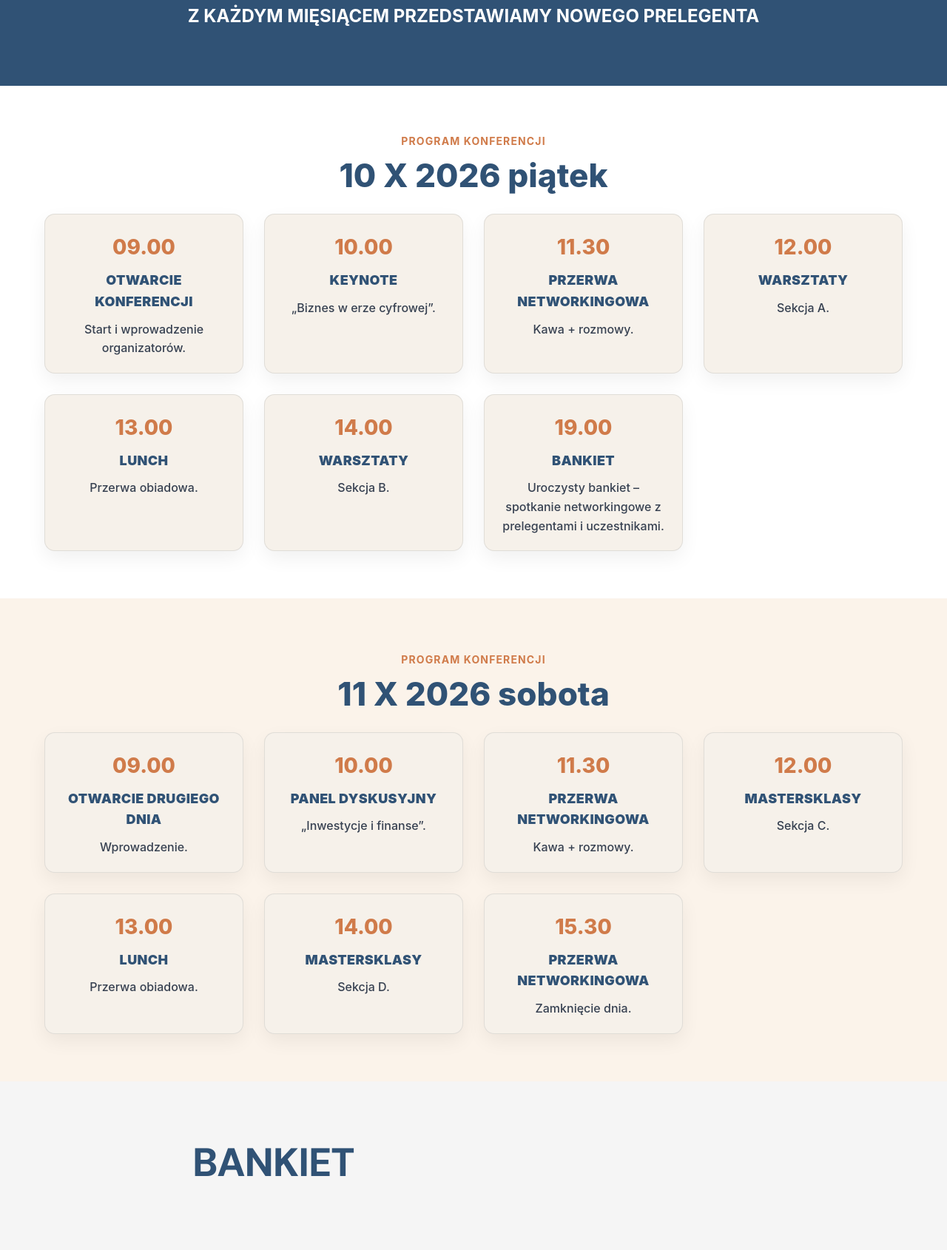
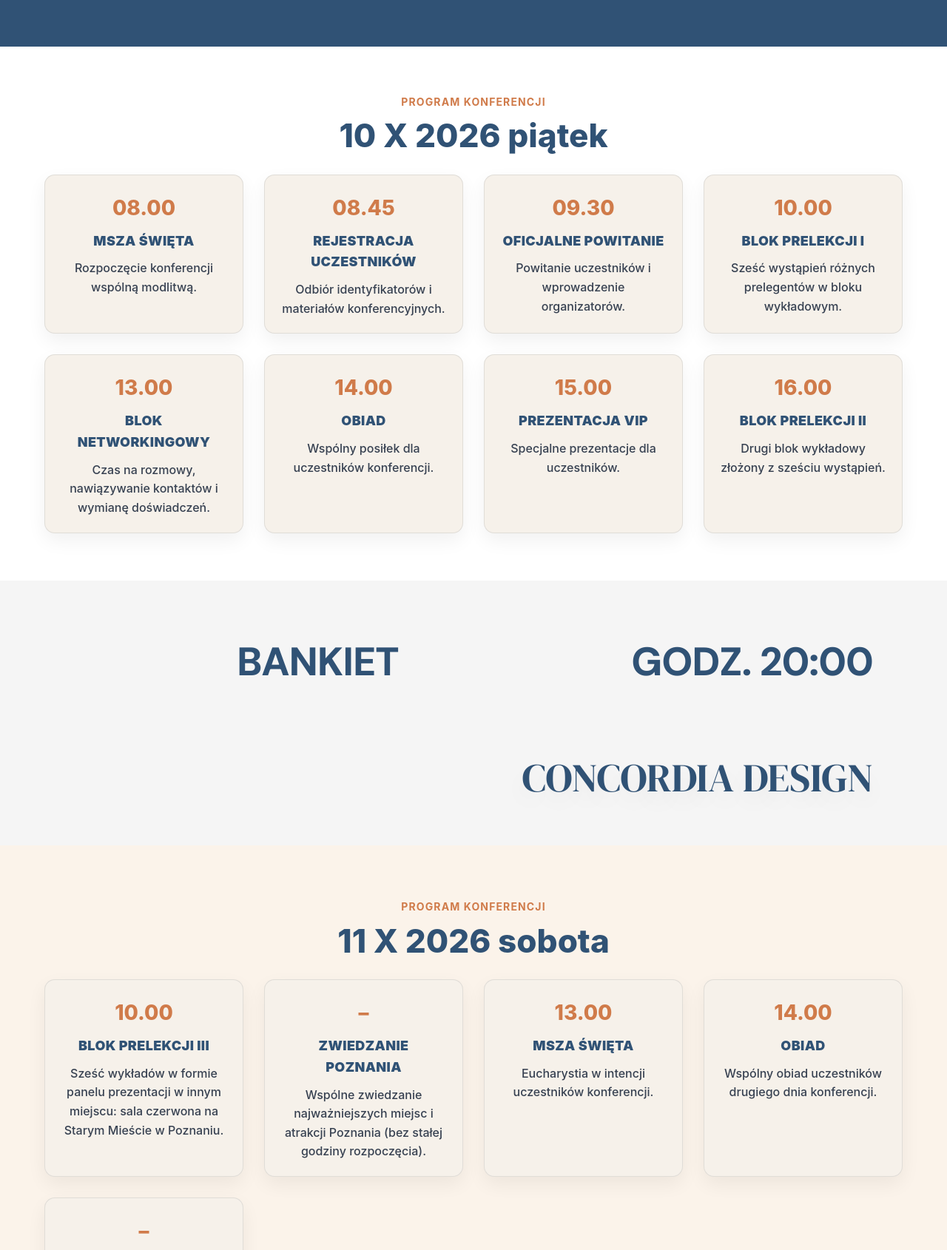
Before and after one commit to KUACK/IntegracjaPrzedsiebiorcow, a website: page index.html in a window 1280 px wide. Shown: the part 711-2401 px from the top of the page at 74% size. Drawn offline with Linux system fonts and the light colour scheme.

Commit message:
Aktualizacja harmonogramu

```diff
--- a/index.html
+++ b/index.html
@@ -1,13 +1,14 @@
-<!DOCTYPE html>
+<!doctype html>
 <html lang="pl">
-
   <head>
     <meta charset="UTF-8" />
     <meta name="viewport" content="width=device-width, initial-scale=1.0" />
     <title>Konferencja Przedsiębiorców</title>
     <link rel="stylesheet" href="style.css" />
-  <link rel="stylesheet"
-    href="https://fonts.googleapis.com/css2?family=DM+Sans:wght@500;700;800&family=DM+Serif+Display&display=swap">
+    <link
+      rel="stylesheet"
+      href="https://fonts.googleapis.com/css2?family=DM+Sans:wght@500;700;800&family=DM+Serif+Display&display=swap"
+    />
   </head>
 
   <body>
@@ -40,22 +41,26 @@
             <div class="speaker-card">
               <img
                 src="obrazy/woman.png"
-              alt="Prelegentka" class="speaker-avatar" />
+                alt="Prelegentka"
+                class="speaker-avatar"
+              />
             </div>
             <div class="speaker-card">
               <img
                 src="obrazy/men.png"
-              alt="Prelegent" class="speaker-avatar" />
+                alt="Prelegent"
+                class="speaker-avatar"
+              />
             </div>
             <div class="speaker-card">
               <img
                 src="obrazy/ksiadz.png"
-              alt="Prelegent" class="speaker-avatar" />
+                alt="Prelegent"
+                class="speaker-avatar"
+              />
             </div>
           </div>
-        <p class="section-subtitle2">
-          Z KAŻDYM MIĘSIĄCEM PRZEDSTAWIAMY NOWEGO PRELEGENTA
-        </p>
+          <p class="section-subtitle2"></p>
         </div>
       </div>
     </section>
@@ -71,49 +76,80 @@
 
           <div class="schedule-grid">
             <article class="schedule-card">
-            <div class="schedule-time">09.00</div>
-            <h4 class="schedule-title">OTWARCIE KONFERENCJI</h4>
-            <p class="schedule-desc">Start i wprowadzenie organizatorów.</p>
+              <div class="schedule-time">08.00</div>
+              <h4 class="schedule-title">MSZA ŚWIĘTA</h4>
+              <p class="schedule-desc">
+                Rozpoczęcie konferencji wspólną modlitwą.
+              </p>
+            </article>
+
+            <article class="schedule-card">
+              <div class="schedule-time">08.45</div>
+              <h4 class="schedule-title">REJESTRACJA UCZESTNIKÓW</h4>
+              <p class="schedule-desc">
+                Odbiór identyfikatorów i materiałów konferencyjnych.
+              </p>
+            </article>
+
+            <article class="schedule-card">
+              <div class="schedule-time">09.30</div>
+              <h4 class="schedule-title">OFICJALNE POWITANIE</h4>
+              <p class="schedule-desc">
+                Powitanie uczestników i wprowadzenie organizatorów.
+              </p>
             </article>
 
             <article class="schedule-card">
               <div class="schedule-time">10.00</div>
-            <h4 class="schedule-title">KEYNOTE</h4>
-            <p class="schedule-desc">„Biznes w erze cyfrowej”.</p>
-
-          </article>
-
-          <article class="schedule-card">
-            <div class="schedule-time">11.30</div>
-            <h4 class="schedule-title">PRZERWA NETWORKINGOWA</h4>
-            <p class="schedule-desc">Kawa + rozmowy.</p>
-          </article>
-
-          <article class="schedule-card">
-            <div class="schedule-time">12.00</div>
-            <h4 class="schedule-title">WARSZTATY</h4>
-            <p class="schedule-desc">Sekcja A.</p>
+              <h4 class="schedule-title">BLOK PRELEKCJI I</h4>
+              <p class="schedule-desc">
+                Sześć wystąpień różnych prelegentów w bloku wykładowym.
+              </p>
             </article>
 
             <article class="schedule-card">
               <div class="schedule-time">13.00</div>
-            <h4 class="schedule-title">LUNCH</h4>
-            <p class="schedule-desc">Przerwa obiadowa.</p>
+              <h4 class="schedule-title">BLOK NETWORKINGOWY</h4>
+              <p class="schedule-desc">
+                Czas na rozmowy, nawiązywanie kontaktów i wymianę doświadczeń.
+              </p>
             </article>
 
             <article class="schedule-card">
               <div class="schedule-time">14.00</div>
-            <h4 class="schedule-title">WARSZTATY</h4>
-            <p class="schedule-desc">Sekcja B.</p>
+              <h4 class="schedule-title">OBIAD</h4>
+              <p class="schedule-desc">
+                Wspólny posiłek dla uczestników konferencji.
+              </p>
             </article>
 
-          <!-- kafel szeroki (np. jak dolne większe na screenie) -->
-          <article class="schedule-card schedule-card--wide">
-            <div class="schedule-time">19.00</div>
-            <h4 class="schedule-title">BANKIET</h4>
-            <p class="schedule-desc">Uroczysty bankiet – spotkanie networkingowe z prelegentami i uczestnikami.</p>
+            <article class="schedule-card">
+              <div class="schedule-time">15.00</div>
+              <h4 class="schedule-title">PREZENTACJA VIP</h4>
+              <p class="schedule-desc">
+                Specjalne prezentacje dla uczestników.
+              </p>
+            </article>
+
+            <article class="schedule-card">
+              <div class="schedule-time">16.00</div>
+              <h4 class="schedule-title">BLOK PRELEKCJI II</h4>
+              <p class="schedule-desc">
+                Drugi blok wykładowy złożony z sześciu wystąpień.
+              </p>
             </article>
           </div>
+        </div>
+      </div>
+
+      <!-- BANKIET -->
+      <div class="banquet">
+        <div class="banquet__inner">
+          <div class="banquet__label">
+            <span>BANKIET</span>
+            <span>GODZ. 20:00</span>
+          </div>
+          <div class="banquet__title">CONCORDIA DESIGN</div>
         </div>
       </div>
 
@@ -127,58 +163,51 @@
 
           <div class="schedule-grid">
             <article class="schedule-card">
-            <div class="schedule-time">09.00</div>
-            <h4 class="schedule-title">OTWARCIE DRUGIEGO DNIA</h4>
-            <p class="schedule-desc">Wprowadzenie.</p>
+              <div class="schedule-time">10.00</div>
+              <h4 class="schedule-title">BLOK PRELEKCJI III</h4>
+              <p class="schedule-desc">
+                Sześć wykładów w formie panelu prezentacji w innym miejscu: sala
+                czerwona na Starym Mieście w Poznaniu.
+              </p>
             </article>
 
             <article class="schedule-card">
-            <div class="schedule-time">10.00</div>
-            <h4 class="schedule-title">PANEL DYSKUSYJNY</h4>
-            <p class="schedule-desc">„Inwestycje i finanse”.</p>
-          </article>
-
-          <article class="schedule-card">
-            <div class="schedule-time">11.30</div>
-            <h4 class="schedule-title">PRZERWA NETWORKINGOWA</h4>
-            <p class="schedule-desc">Kawa + rozmowy.</p>
-          </article>
-
-          <article class="schedule-card">
-            <div class="schedule-time">12.00</div>
-            <h4 class="schedule-title">MASTERSKLASY</h4>
-            <p class="schedule-desc">Sekcja C.</p>
+              <div class="schedule-time">–</div>
+              <h4 class="schedule-title">ZWIEDZANIE POZNANIA</h4>
+              <p class="schedule-desc">
+                Wspólne zwiedzanie najważniejszych miejsc i atrakcji Poznania
+                (bez stałej godziny rozpoczęcia).
+              </p>
             </article>
 
             <article class="schedule-card">
               <div class="schedule-time">13.00</div>
-            <h4 class="schedule-title">LUNCH</h4>
-            <p class="schedule-desc">Przerwa obiadowa.</p>
+              <h4 class="schedule-title">MSZA ŚWIĘTA</h4>
+              <p class="schedule-desc">
+                Eucharystia w intencji uczestników konferencji.
+              </p>
             </article>
 
             <article class="schedule-card">
               <div class="schedule-time">14.00</div>
-            <h4 class="schedule-title">MASTERSKLASY</h4>
-            <p class="schedule-desc">Sekcja D.</p>
+              <h4 class="schedule-title">OBIAD</h4>
+              <p class="schedule-desc">
+                Wspólny obiad uczestników drugiego dnia konferencji.
+              </p>
             </article>
 
             <article class="schedule-card">
-            <div class="schedule-time">15.30</div>
-            <h4 class="schedule-title">PRZERWA NETWORKINGOWA</h4>
-            <p class="schedule-desc">Zamknięcie dnia.</p>
+              <div class="schedule-time">–</div>
+              <h4 class="schedule-title">OGLĄDANIE RELIKWII</h4>
+              <p class="schedule-desc">
+                Oglądanie relikwii z czasów Jezusa – miecza, którym św. Piotr
+                odciął ucho słudze arcykapłana.
+              </p>
             </article>
           </div>
         </div>
       </div>
     </section>
-
-  <!-- BANKIET -->
-  <div class="banquet">
-    <div class="banquet__inner">
-      <div class="banquet__label">BANKIET</div>
-      <div class="banquet__title">CONCORDIA DESIGN</div>
-    </div>
-  </div>
 
     <!-- BILET 1 -->
     <div class="tickets-grid">
@@ -211,9 +240,13 @@
         <div class="ticket-description">
           <div class="ticket-desc-title">2 dni konferencji (na żywo)</div>
           <ul class="ticket-features">
-          <li>Pełny program 2 dni: więcej strategii, case studies i praktyki.</li>
+            <li>
+              Pełny program 2 dni: więcej strategii, case studies i praktyki.
+            </li>
             <li>Dostęp do nagrań wybranych wystąpień (po konferencji).</li>
-          <li>Priorytetowe wejście/rejestracja (mniej stania w kolejkach).</li>
+            <li>
+              Priorytetowe wejście/rejestracja (mniej stania w kolejkach).
+            </li>
             <li>Bonus: checklista „Plan działania na 30 dni” po wydarzeniu.</li>
             <li>Networking: przerwy kawowe + strefa rozmów z uczestnikami.</li>
             <li>Materiały po wydarzeniu (prezentacje/ściągi od partnerów).</li>
@@ -238,11 +271,17 @@
           <ul class="ticket-features">
             <li>Najlepsze miejsca (strefa VIP / przód sali).</li>
             <li>Bankiet: networking przy stole z przedsiębiorcami i gośćmi.</li>
-          <li>Meet & greet / foto po wybranych prelekcjach (jeśli dostępne).</li>
+            <li>
+              Meet & greet / foto po wybranych prelekcjach (jeśli dostępne).
+            </li>
             <li>Pakiet VIP: upominek + materiały premium po konferencji.</li>
-          <li>Pełny program 2 dni: więcej strategii, case studies i praktyki.</li>
+            <li>
+              Pełny program 2 dni: więcej strategii, case studies i praktyki.
+            </li>
             <li>Dostęp do nagrań wybranych wystąpień (po konferencji).</li>
-          <li>Priorytetowe wejście/rejestracja (mniej stania w kolejkach).</li>
+            <li>
+              Priorytetowe wejście/rejestracja (mniej stania w kolejkach).
+            </li>
             <li>Bonus: checklista „Plan działania na 30 dni” po wydarzeniu.</li>
             <li>Networking: przerwy kawowe + strefa rozmów z uczestnikami.</li>
             <li>Materiały po wydarzeniu (prezentacje/ściągi od partnerów).</li>
@@ -266,9 +305,13 @@
           <div class="ticket-desc-title">1 dzień konferencji online</div>
           <ul class="ticket-features">
             <li>Transmisja live z domu/biura (bez kosztów dojazdu).</li>
-          <li>Dostęp do nagrania przez 14 dni, żeby nadrobić w swoim tempie.</li>
+            <li>
+              Dostęp do nagrania przez 14 dni, żeby nadrobić w swoim tempie.
+            </li>
             <li>Materiały PDF i linki do narzędzi omawianych na scenie.</li>
-          <li>Q&A na czacie podczas sesji (jeśli przewidziane w programie).</li>
+            <li>
+              Q&A na czacie podczas sesji (jeśli przewidziane w programie).
+            </li>
           </ul>
         </div>
 
@@ -287,12 +330,16 @@
         <div class="ticket-description">
           <div class="ticket-desc-title">2 dni konferencji online</div>
           <ul class="ticket-features">
-          <li>Pełne 2 dni transmisji + uporządkowane nagrania po wydarzeniu.</li>
+            <li>
+              Pełne 2 dni transmisji + uporządkowane nagrania po wydarzeniu.
+            </li>
             <li>Dostęp do nagrań przez 30 dni (wdrażanie krok po kroku).</li>
             <li>Workbook „wdrożeniowy” do pracy po każdej prelekcji.</li>
             <li>Bonus: lista rekomendowanych narzędzi i template’y.</li>
             <li>Materiały PDF i linki do narzędzi omawianych na scenie.</li>
-          <li>Q&A na czacie podczas sesji (jeśli przewidziane w programie).</li>
+            <li>
+              Q&A na czacie podczas sesji (jeśli przewidziane w programie).
+            </li>
           </ul>
         </div>
 
@@ -318,7 +365,8 @@
             </div>
 
             <p class="footer-desc">
-            Duszpasterstwo Przedsiębiorców i Pracodawców Talent w Archidiecezji Poznańskiej
+              Duszpasterstwo Przedsiębiorców i Pracodawców Talent w
+              Archidiecezji Poznańskiej
             </p>
           </div>
 
@@ -331,9 +379,16 @@
                 <span class="footer-ico" aria-hidden="true">
                   <!-- pin -->
                   <svg viewBox="0 0 24 24" width="18" height="18" fill="none">
-                  <path d="M12 22s7-4.6 7-12a7 7 0 1 0-14 0c0 7.4 7 12 7 12Z" stroke="currentColor"
-                    stroke-width="1.8" />
-                  <path d="M12 13a3 3 0 1 0 0-6 3 3 0 0 0 0 6Z" stroke="currentColor" stroke-width="1.8" />
+                    <path
+                      d="M12 22s7-4.6 7-12a7 7 0 1 0-14 0c0 7.4 7 12 7 12Z"
+                      stroke="currentColor"
+                      stroke-width="1.8"
+                    />
+                    <path
+                      d="M12 13a3 3 0 1 0 0-6 3 3 0 0 0 0 6Z"
+                      stroke="currentColor"
+                      stroke-width="1.8"
+                    />
                   </svg>
                 </span>
                 <span>ul. Głogowska 92, Poznań</span>
@@ -343,15 +398,26 @@
                 <span class="footer-ico" aria-hidden="true">
                   <!-- mail -->
                   <svg viewBox="0 0 24 24" width="18" height="18" fill="none">
-                  <path d="M4 6h16v12H4V6Z" stroke="currentColor" stroke-width="1.8" />
-                  <path d="m4.5 7 7.5 6 7.5-6" stroke="currentColor" stroke-width="1.8" />
+                    <path
+                      d="M4 6h16v12H4V6Z"
+                      stroke="currentColor"
+                      stroke-width="1.8"
+                    />
+                    <path
+                      d="m4.5 7 7.5 6 7.5-6"
+                      stroke="currentColor"
+                      stroke-width="1.8"
+                    />
                   </svg>
                 </span>
                 <a href="mailto:konferencja@brh.eu">konferencja@brfh.eu</a>
               </li>
 
               <li>
-              <span class="footer-ico footer-ico--dot" aria-hidden="true"></span>
+                <span
+                  class="footer-ico footer-ico--dot"
+                  aria-hidden="true"
+                ></span>
                 <span>NIP: 7792461653</span>
               </li>
             </ul>
@@ -368,15 +434,19 @@
               <li class="tooltip">
                 <a href="#reklamacje">Zwroty</a>
                 <span class="tooltip-text">
-    W sprawie zwrotów prosimy o wysyłanie wiadomości na adres email: konferencja@brfh.eu.
-    Czas na zwrot biletu wynosi 14 dni od dnia zakupu.
+                  W sprawie zwrotów prosimy o wysyłanie wiadomości na adres
+                  email: konferencja@brfh.eu. Czas na zwrot biletu wynosi 14 dni
+                  od dnia zakupu.
                 </span>
               </li>
-            <li><a href="polityka-prywatnosci.html">Polityka prywatności</a></li>
+              <li>
+                <a href="polityka-prywatnosci.html">Polityka prywatności</a>
+              </li>
               <li class="tooltip">
                 <a href="#reklamacje">Reklamacje</a>
                 <span class="tooltip-text">
-    W sprawie reklamacji prosimy o wysyłanie wiadomości na adres email: konferencja@brfh.eu
+                  W sprawie reklamacji prosimy o wysyłanie wiadomości na adres
+                  email: konferencja@brfh.eu
                 </span>
               </li>
             </ul>
@@ -386,7 +456,11 @@
           <div class="footer-col footer-org">
             <h3 class="footer-title">Organizator</h3>
 
-          <a class="footer-org-card" href="https://talentpoznan.pl/" aria-label="Talent">
+            <a
+              class="footer-org-card"
+              href="https://talentpoznan.pl/"
+              aria-label="Talent"
+            >
               <!-- Podmień ścieżkę na właściwą w Twoim projekcie -->
               <img src="obrazy/talent.png" alt="talent" />
             </a>
@@ -394,14 +468,12 @@
         </div>
 
         <div class="footer-bottom">
-        © 2026 Duszpasterstwo Przedsiębiorców i Pracodawców Talent w Archidiecezji Poznańskiej
+          © 2026 Duszpasterstwo Przedsiębiorców i Pracodawców Talent w
+          Archidiecezji Poznańskiej
         </div>
       </div>
     </footer>
 
-
-
     <script src="main.js" defer></script>
   </body>
-
 </html>
--- a/style.css
+++ b/style.css
@@ -497,7 +497,6 @@ input[type="tel"]::placeholder {
     ),
     linear-gradient(180deg, #ffffff 0%, #fbfbfd 100%); */
   width: 1200px;
-  margin: 0 auto 40px auto;
 }
 
 .banquet__inner {
@@ -516,7 +515,7 @@ input[type="tel"]::placeholder {
   color: var(--secondary);
   text-transform: uppercase;
   letter-spacing: -0.02em;
-  margin-left: 200px;
+  margin-left: 300px;
 }
 
 /* "CONCORDIA DESIGN" — duży tytuł, lekko przesunięty w prawo */
@@ -530,7 +529,7 @@ input[type="tel"]::placeholder {
   text-transform: uppercase;
   letter-spacing: -0.02em;
   text-align: right;
-  margin-right: 200px;
+  margin-right: 00px;
 }
 
 /* jeśli chcesz, żeby "DESIGN" miało subtelny akcent kolorem */
@@ -547,6 +546,8 @@ input[type="tel"]::placeholder {
     Roboto,
     Arial,
     sans-serif;
+  display: flex;
+  justify-content: space-between;
 }
 .banquet__title {
   font-family: "DM Serif Display", serif;
@@ -967,7 +968,7 @@ body.page-short .site-footer {
 
 .tooltip-text {
   position: absolute;
-  bottom: 120%;          /* nad linkiem */
+  bottom: 120%; /* nad linkiem */
   left: 50%;
   transform: translateX(-50%);
   background: #333;
```
Lines whose indentation alone changed are shown as unchanged.
